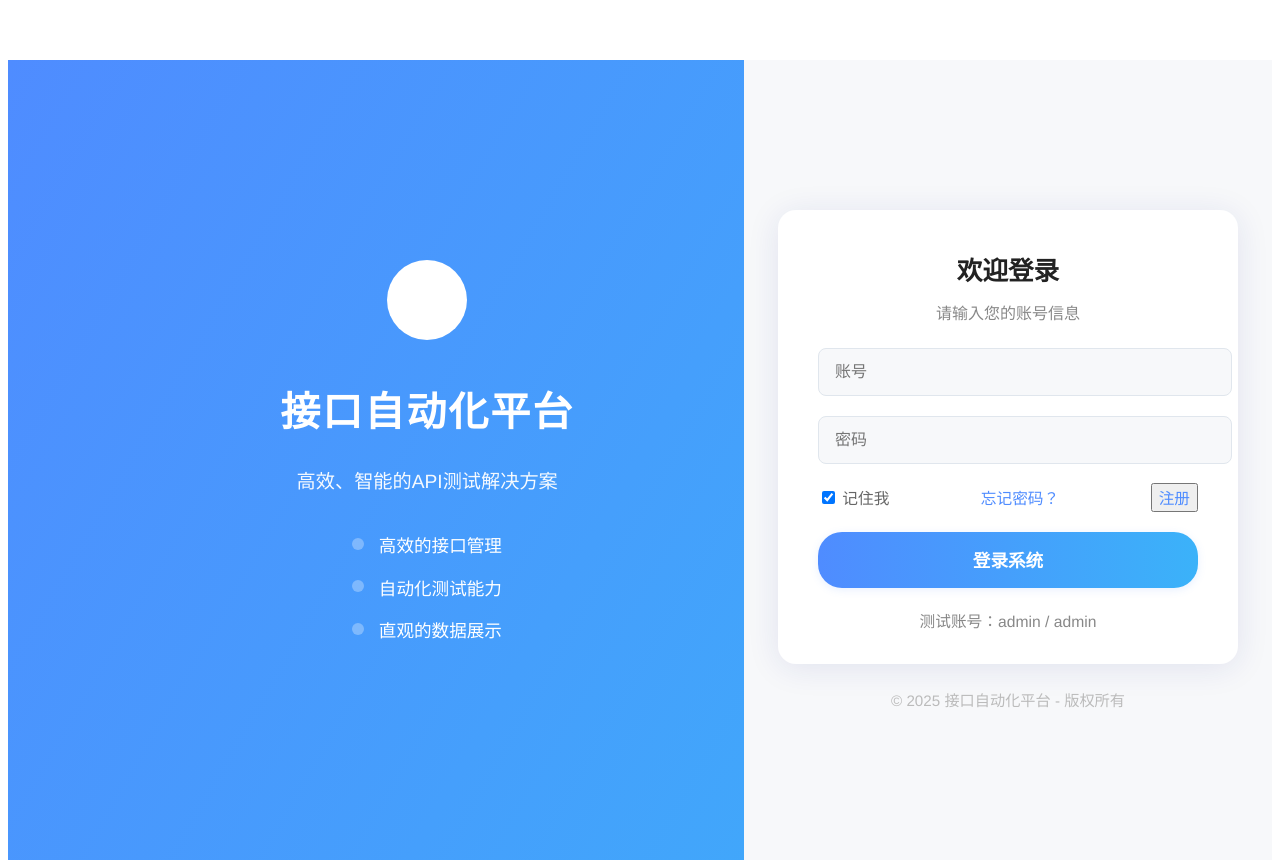
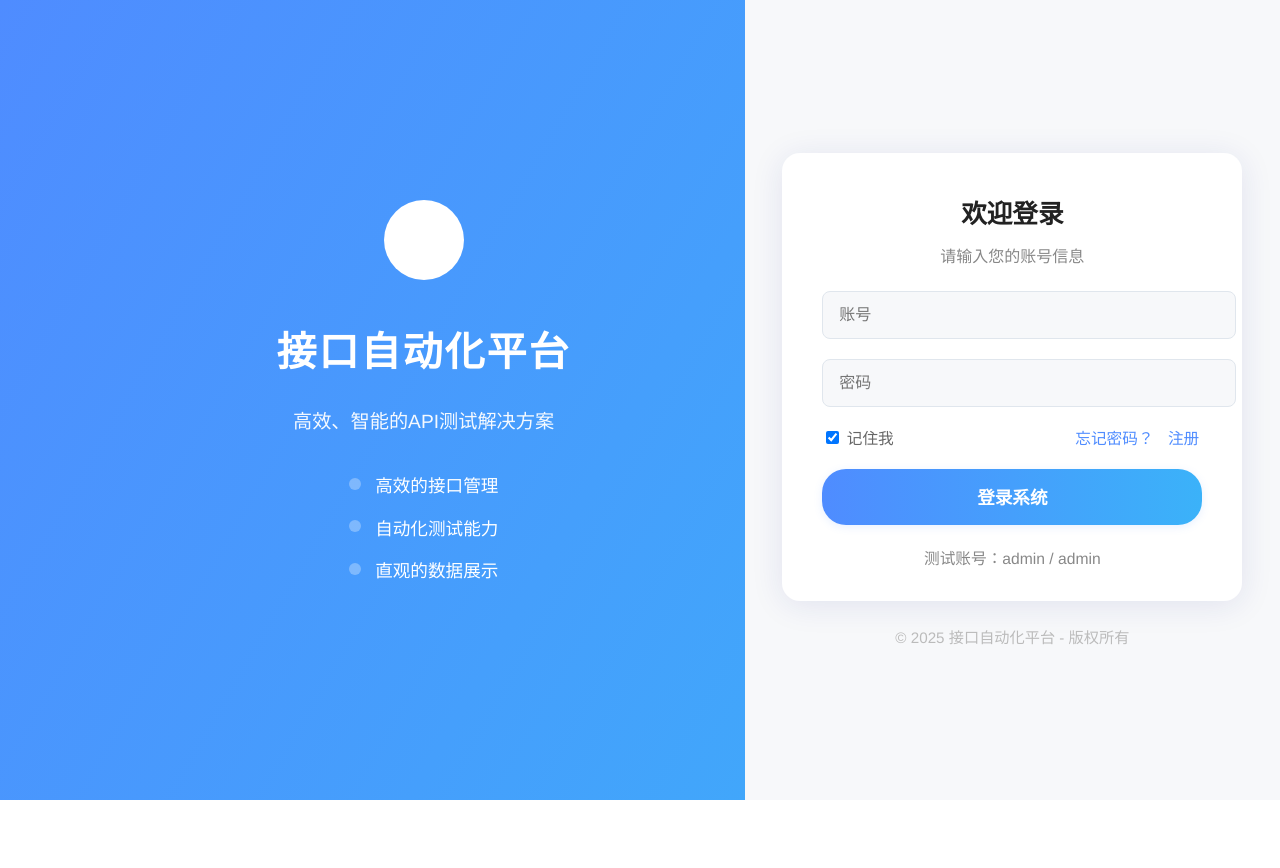
Before and after one commit to L-ft/FastApi_Project, a Vue app in the folder fastapi-login-vue/: page /login in a window 1280 px wide. After the commit the page ends 800 px from the top, so only its background shows below. Built offline with nearby package versions, Linux system fonts and the light colour scheme.

Commit message:
优化页面

```diff
--- a/fastapi-login-vue/src/components/Login.vue
+++ b/fastapi-login-vue/src/components/Login.vue
@@ -20,8 +20,10 @@
           <input type="password" v-model="loginData.password" class="auth-input" placeholder="密码" autocomplete="current-password" />
           <div class="auth-row">
             <label class="remember-me"><input type="checkbox" v-model="rememberMe" /> 记住我</label>
-            <a class="forgot-link" href="#">忘记密码？</a>
-            <button type="submit" class="register-link">注册</button>
+            <div class="right-links">
+              <a class="forgot-link" href="#">忘记密码？</a>
+              <button type="button" class="register-btn" @click="goToRegister">注册</button>
+            </div>
           </div>
           <button type="submit" class="auth-btn">登录系统</button>
         </form>
@@ -58,6 +60,10 @@ const submitLogin = async () => {
       alert('登录失败，请检查用户名和密码');
     }
   }
+};
+
+const goToRegister = () => {
+  window.location.href = '/register';
 };
 </script>
 
@@ -179,11 +185,24 @@ const submitLogin = async () => {
   font-size: 0.98em;
   text-decoration: none;
 }
-.register-link {
+.right-links {
+  display: flex;
+  align-items: center;
+  gap: 0.5em;
+}
+.register-btn {
+  background: none;
+  border: none;
   color: #4f8cff;
   font-size: 0.98em;
+  cursor: pointer;
+  padding: 0 0.2em;
+  margin-left: 0.2em;
   text-decoration: none;
-  cursor: pointer;
+  transition: color 0.2s;
+}
+.register-btn:hover {
+  color: #00eaff;
 }
 .auth-btn {
   width: 100%;
@@ -215,3 +234,9 @@ const submitLogin = async () => {
   text-align: center;
 }
 </style>
+<style>
+body, #app {
+  margin: 0;
+  padding: 0;
+}
+</style>
```
